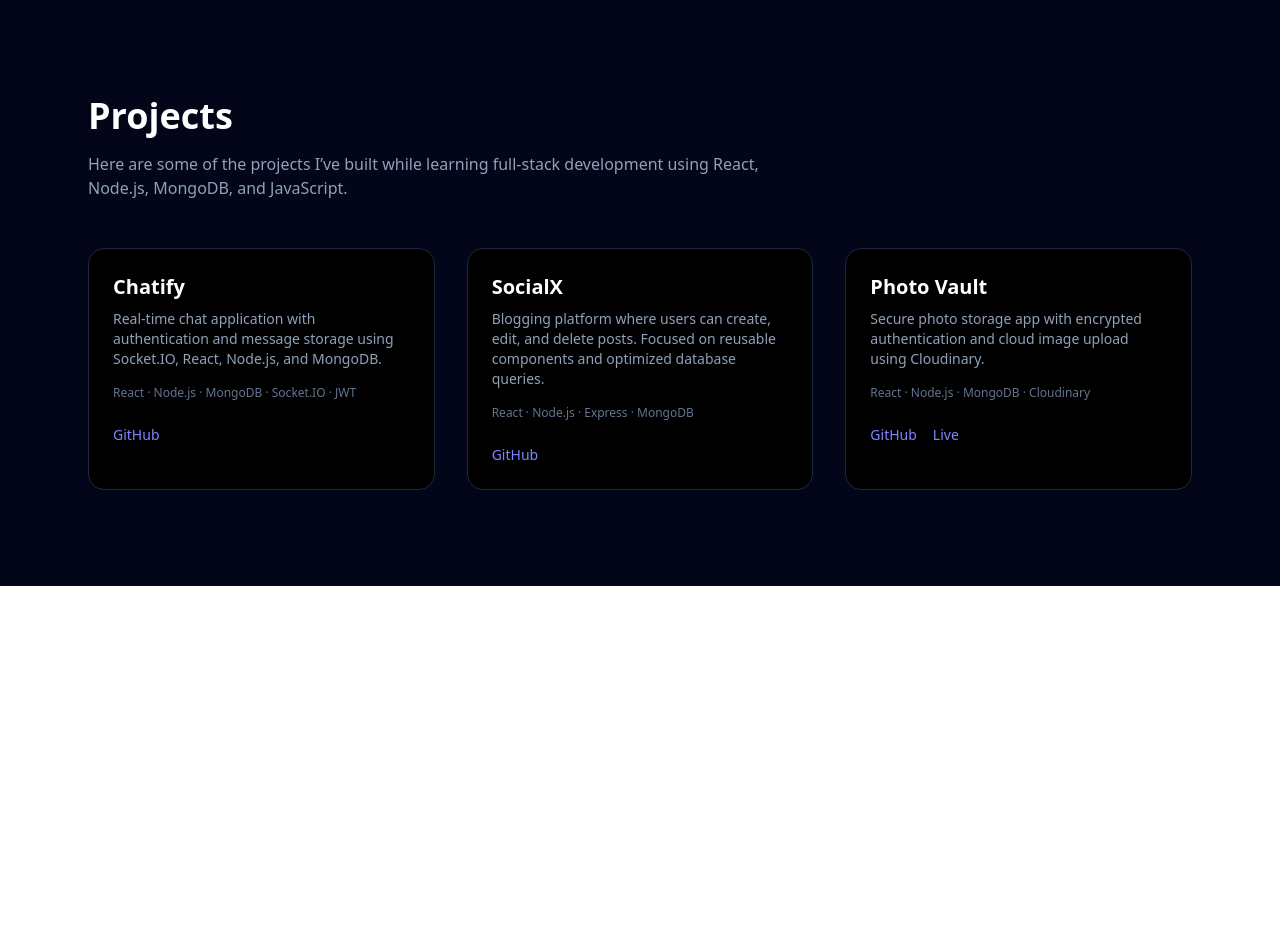
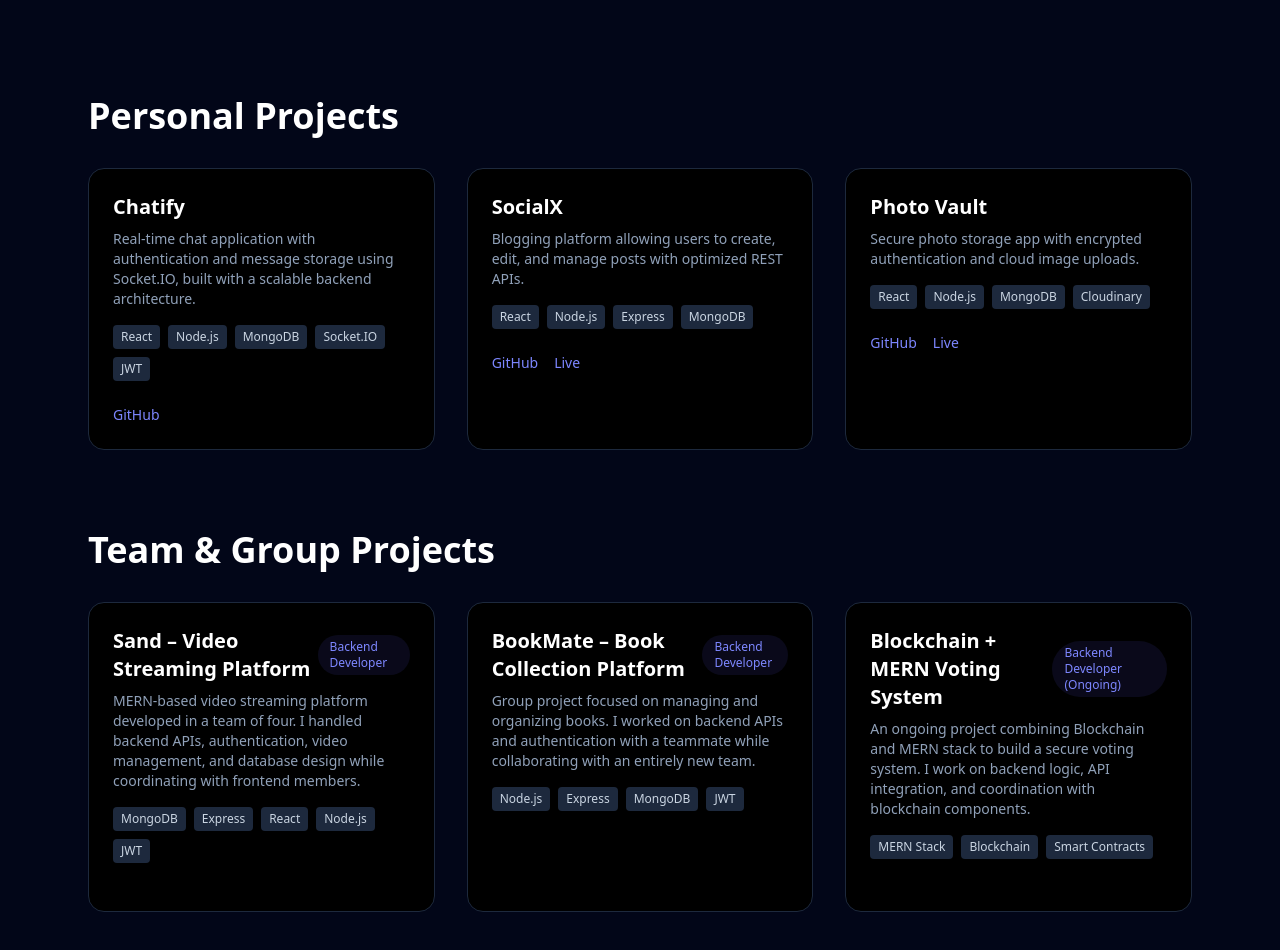
Before and after one commit to Nik26sal/my_port, a Next.js app: page /component/secondSection in a window 1280 px wide. Shown: the top 950 px of the page. Before the commit the page ends 800 px from the top, so only its background shows below. Built offline with nearby package versions, Linux system fonts and the light colour scheme.

Commit message:
add the details of group projects

```diff
--- a/src/pages/component/secondSection.jsx
+++ b/src/pages/component/secondSection.jsx
@@ -5,118 +5,104 @@ import { ScrollTrigger } from "gsap/ScrollTrigger";
 gsap.registerPlugin(ScrollTrigger);
 
 function SecondSection() {
-  const sectionRef = useRef(null);
-  const headingRef = useRef(null);
-  const paraRef = useRef(null);
-  const cardsRef = useRef([]);
-
-  useEffect(() => {
-    const tl = gsap.timeline({
-      scrollTrigger: {
-        trigger: sectionRef.current,
-        start: "top 80%",
-        toggleActions: "play none none none",
-      },
-    });
-    tl.fromTo(
-      headingRef.current,
-      { opacity: 0, y: 30 },
-      {
-        opacity: 1,
-        y: 0,
-        duration: 0.6,
-        ease: "power2.out",
-      }
-    )
-
-      .fromTo(
-        paraRef.current,
-        { opacity: 0, y: 20 },
-        {
-          opacity: 1,
-          y: 0,
-          duration: 0.6,
-          ease: "power2.out",
-        },
-        "-=0.3"
-      )
-      .fromTo(
-        cardsRef.current,
-        { opacity: 0, y: 40, scale: 0.95 },
-        {
-          opacity: 1,
-          y: 0,
-          scale: 1,
-          duration: 0.6,
-          stagger: 0.2,
-          ease: "power2.out",
-        },
-        "-=0.2"
-      );
-  }, []);
-
-  return (
-    <section
-      ref={sectionRef}
-      id="projects"
-      className="bg-slate-950 text-white py-24"
-    >
-      <div className="max-w-6xl mx-auto px-6">
-        <h2
-          ref={headingRef}
-          className="text-3xl md:text-4xl font-bold mb-4"
-        >
-          Projects
-        </h2>
-        <p
-          ref={paraRef}
-          className="text-slate-400 mb-12 max-w-2xl"
-        >
-          Here are some of the projects I’ve built while learning full-stack
-          development using React, Node.js, MongoDB, and JavaScript.
-        </p>
-        <div className="grid md:grid-cols-3 gap-8">
-          {[
+  const personalProjects = [
     {
       title: "Chatify",
       desc:
-                "Real-time chat application with authentication and message storage using Socket.IO, React, Node.js, and MongoDB.",
-              tech: "React · Node.js · MongoDB · Socket.IO · JWT",
+        "Real-time chat application with authentication and message storage using Socket.IO, built with a scalable backend architecture.",
+      tech: ["React", "Node.js", "MongoDB", "Socket.IO", "JWT"],
       github: "https://github.com/Nik26sal/chatify",
     },
     {
       title: "SocialX",
       desc:
-                "Blogging platform where users can create, edit, and delete posts. Focused on reusable components and optimized database queries.",
-              tech: "React · Node.js · Express · MongoDB",
+        "Blogging platform allowing users to create, edit, and manage posts with optimized REST APIs.",
+      tech: ["React", "Node.js", "Express", "MongoDB"],
       github: "https://github.com/Nik26sal/SocialX",
+      live: "https://social-x-phi.vercel.app/",
     },
     {
       title: "Photo Vault",
       desc:
-                "Secure photo storage app with encrypted authentication and cloud image upload using Cloudinary.",
-              tech: "React · Node.js · MongoDB · Cloudinary",
+        "Secure photo storage app with encrypted authentication and cloud image uploads.",
+      tech: ["React", "Node.js", "MongoDB", "Cloudinary"],
       github: "https://github.com/Nik26sal/photoVault",
       live: "https://photo-vault-six.vercel.app/",
     },
-          ].map((project, index) => (
+  ];
+
+  const teamProjects = [
+    {
+      title: "Sand – Video Streaming Platform",
+      role: "Backend Developer",
+      desc:
+        "MERN-based video streaming platform developed in a team of four. I handled backend APIs, authentication, video management, and database design while coordinating with frontend members.",
+      tech: ["MongoDB", "Express", "React", "Node.js", "JWT"],
+    },
+    {
+      title: "BookMate – Book Collection Platform",
+      role: "Backend Developer",
+      desc:
+        "Group project focused on managing and organizing books. I worked on backend APIs and authentication with a teammate while collaborating with an entirely new team.",
+      tech: ["Node.js", "Express", "MongoDB", "JWT"],
+    },
+    {
+      title: "Blockchain + MERN Voting System",
+      role: "Backend Developer (Ongoing)",
+      desc:
+        "An ongoing project combining Blockchain and MERN stack to build a secure voting system. I work on backend logic, API integration, and coordination with blockchain components.",
+      tech: ["MERN Stack", "Blockchain", "Smart Contracts"],
+    },
+  ];
+
+  const sectionRef = useRef(null);
+  const cardsRef = useRef([]);
+
+  useEffect(() => {
+    gsap.fromTo(
+      cardsRef.current,
+      { opacity: 0, y: 40 },
+      {
+        opacity: 1,
+        y: 0,
+        duration: 0.6,
+        stagger: 0.15,
+        scrollTrigger: {
+          trigger: sectionRef.current,
+          start: "top 80%",
+        },
+      }
+    );
+  }, []);
+
+  const ProjectCard = ({ project, index, isTeam }) => (
     <div
-              key={index}
       ref={(el) => (cardsRef.current[index] = el)}
-              className="border border-slate-800 rounded-2xl p-6 bg-black hover:border-slate-600 transition"
+      className="bg-black border border-slate-800 rounded-2xl p-6 hover:border-indigo-500 transition"
     >
-              <h3 className="text-xl font-semibold mb-2">
-                {project.title}
-              </h3>
+      <div className="flex items-center justify-between mb-2">
+        <h3 className="text-xl font-semibold">{project.title}</h3>
+        {isTeam && (
+          <span className="text-xs px-3 py-1 rounded-full bg-indigo-500/10 text-indigo-400">
+            {project.role}
+          </span>
+        )}
+      </div>
 
-              <p className="text-slate-400 text-sm mb-4">
-                {project.desc}
-              </p>
+      <p className="text-slate-400 text-sm mb-4">{project.desc}</p>
 
-              <p className="text-xs text-slate-500 mb-6">
-                {project.tech}
-              </p>
+      <div className="flex flex-wrap gap-2 mb-6">
+        {project.tech.map((t, i) => (
+          <span
+            key={i}
+            className="text-xs px-2 py-1 rounded bg-slate-800 text-slate-300"
+          >
+            {t}
+          </span>
+        ))}
+      </div>
 
+      {!isTeam && (
         <div className="flex gap-4 text-sm">
           <a
             href={project.github}
@@ -125,7 +111,6 @@ function SecondSection() {
           >
             GitHub
           </a>
-
           {project.live && (
             <a
               href={project.live}
@@ -136,8 +121,41 @@ function SecondSection() {
             </a>
           )}
         </div>
+      )}
     </div>
+  );
+
+  return (
+    <section
+      ref={sectionRef}
+      id="projects"
+      className="bg-slate-950 text-white py-24"
+    >
+      <div className="max-w-6xl mx-auto px-6 space-y-20">
+        <div>
+          <h2 className="text-3xl md:text-4xl font-bold mb-8">
+            Personal Projects
+          </h2>
+          <div className="grid md:grid-cols-3 gap-8">
+            {personalProjects.map((p, i) => (
+              <ProjectCard key={i} project={p} index={i} />
             ))}
+          </div>
+        </div>
+        <div>
+          <h2 className="text-3xl md:text-4xl font-bold mb-8">
+            Team & Group Projects
+          </h2>
+          <div className="grid md:grid-cols-3 gap-8">
+            {teamProjects.map((p, i) => (
+              <ProjectCard
+                key={i}
+                project={p}
+                index={i + personalProjects.length}
+                isTeam
+              />
+            ))}
+          </div>
         </div>
       </div>
     </section>
```
Lines whose indentation alone changed are shown as unchanged.
